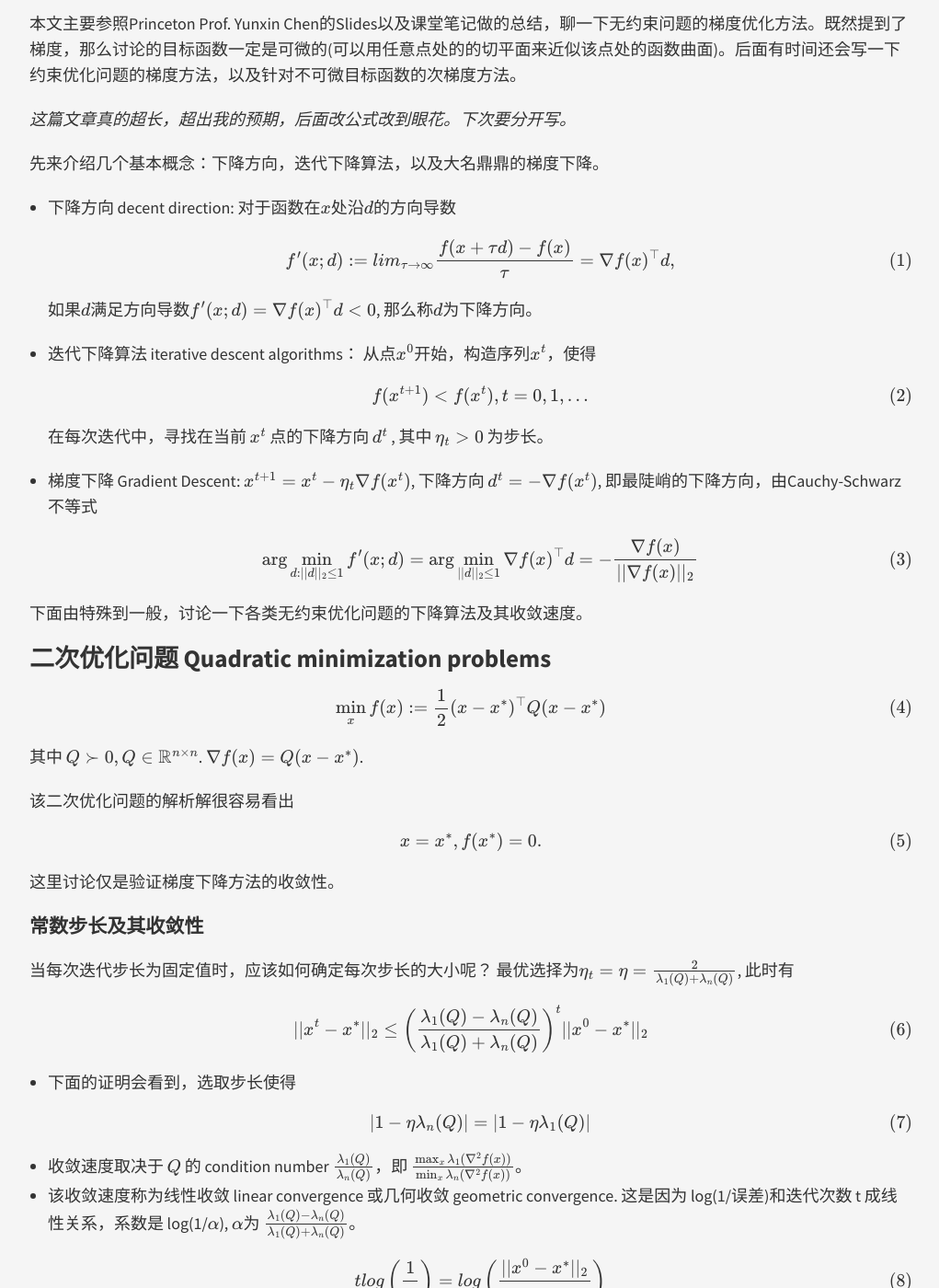
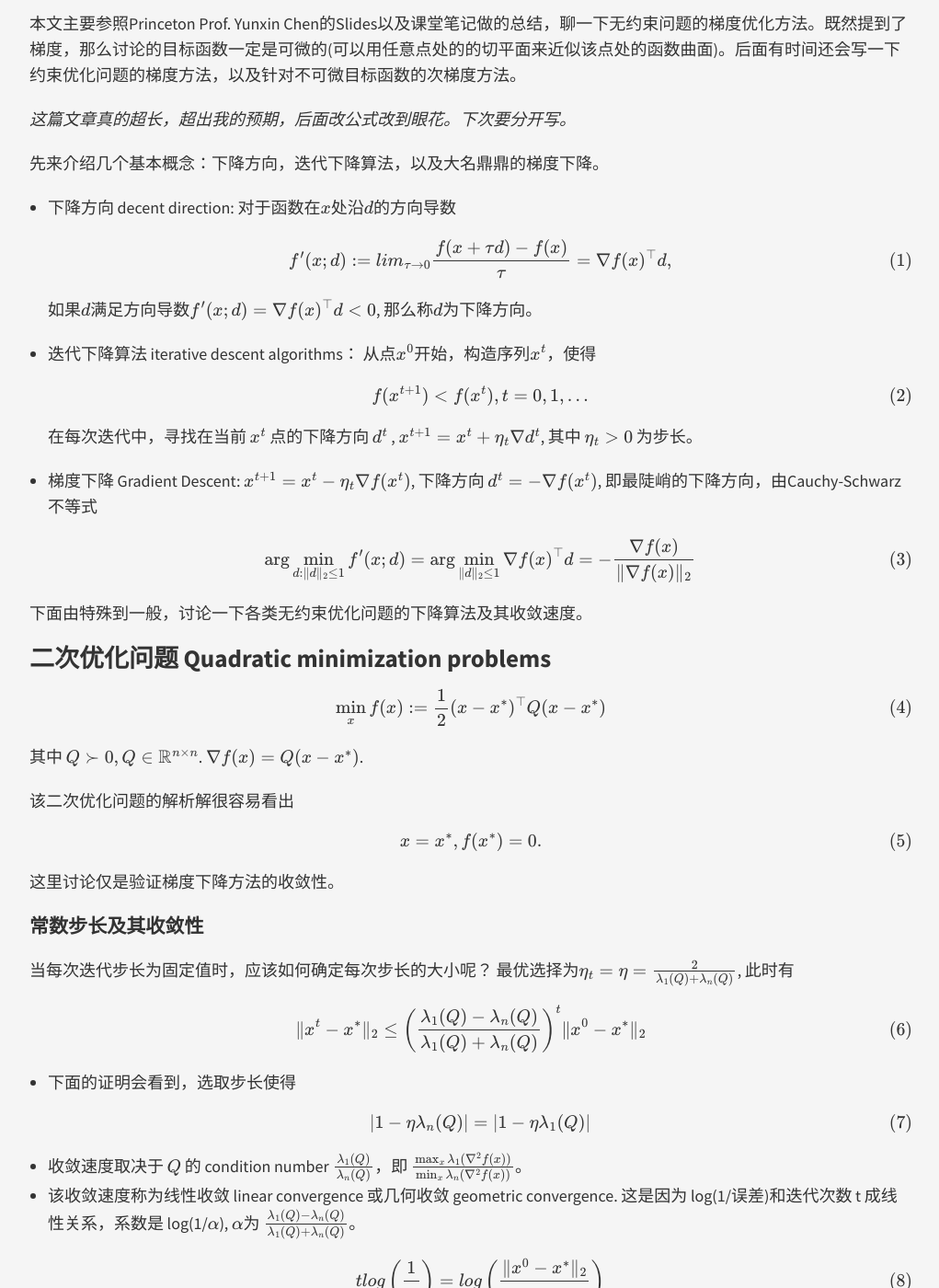
Before and after one commit to shellyyz/shellyyz.github.io, a Jekyll site: the page built from _posts/2019-06-03-无约束优化的梯度方法.md, in a window 1280 px wide and 1400 px high, scrolled down 986 px. Shown: the whole window at 92% size, without its empty margins (128-1149 px from the left). Built offline with Jekyll 4.4.1, drawn with Linux system fonts in a browser that asks for light colours; formulas are drawn with MathJax 3; comment, search, counter and statistics services are not loaded; some of the changed text lies outside the part shown.

Commit message:
Update 2019-06-03-无约束优化的梯度方法.md
to fix typos

```diff
--- a/_posts/2019-06-03-无约束优化的梯度方法.md
+++ b/_posts/2019-06-03-无约束优化的梯度方法.md
@@ -50,17 +50,17 @@
 
 * 下降方向 decent direction: 对于函数在$x$处沿$d$的方向导数
 
-  $$f'(x;d):=lim_{\tau \rightarrow \infty} \frac{f(x+\tau d)-f(x)}{\tau} = \nabla f(x)^{\top} d,$$
+  $$f'(x;d):=lim_{\tau \rightarrow 0} \frac{f(x+\tau d)-f(x)}{\tau} = \nabla f(x)^{\top} d,$$
 
   如果$d$满足方向导数$f'(x;d)=\nabla f(x)^{\top} d <0$, 那么称$d$为下降方向。
 * 迭代下降算法 iterative descent algorithms： 从点$x^0$开始，构造序列${x^t}$，使得
 
   $$f(x^{t+1})<f(x^{t}), t=0,1,...$$
 
-    在每次迭代中，寻找在当前 $x^t$ 点的下降方向 $d^t$ , 其中 $\eta_t>0$ 为步长。
+    在每次迭代中，寻找在当前 $x^t$ 点的下降方向 $d^t$ , $x^{t+1} = x^{t} + \eta_{t} \nabla d^t$, 其中 $\eta_{t} >0$ 为步长。
 * 梯度下降 Gradient Descent: $x^{t+1} = x^{t}-\eta_{t} \nabla f(x^t)$, 下降方向 $d^t=-\nabla f(x^t)$, 即最陡峭的下降方向，由Cauchy-Schwarz不等式
 
-  $$\arg \min_{d:||d||_2\le1}f'(x;d)= \arg \min_{||d||_2\le1}\nabla f(x)^{\top}d=-\frac{\nabla f(x)}{||\nabla f(x)||_2}$$
+  $$\arg \min_{d:\|d\|_2\le1}f'(x;d)= \arg \min_{\|d\|_2\le1}\nabla f(x)^{\top}d=-\frac{\nabla f(x)}{\|\nabla f(x)\|_2}$$
 
 下面由特殊到一般，讨论一下各类无约束优化问题的下降算法及其收敛速度。
 
@@ -81,7 +81,7 @@
 当每次迭代步长为固定值时，应该如何确定每次步长的大小呢？
 最优选择为$\eta_t = \eta=\frac{2}{\lambda_1(Q)+\lambda_n(Q)}$, 此时有
 
-$$||x^t-x^*||_2\le \left(\frac{\lambda_1(Q)-\lambda_n(Q)}{\lambda_1(Q)+\lambda_n(Q)}\right)^t ||x^0-x^*||_2$$
+$$\|x^t-x^*\|_2\le \left(\frac{\lambda_1(Q)-\lambda_n(Q)}{\lambda_1(Q)+\lambda_n(Q)}\right)^t \|x^0-x^*\|_2$$
 
 * 下面的证明会看到，选取步长使得
 
@@ -90,7 +90,7 @@
 * 收敛速度取决于 $Q$ 的 condition number $\frac{\lambda_{1}(Q)}{\lambda_{n}(Q)}$，即 $\frac{\max_{x}{\lambda_{1}(\nabla^{2} f(x))}}{\min_{x}{\lambda_{n}(\nabla^{2} f(x))}}$。
 * 该收敛速度称为线性收敛 linear convergence 或几何收敛 geometric convergence. 这是因为 log(1/误差)和迭代次数 t 成线性关系，系数是 log(1/$\alpha$), $\alpha$为 $\frac{\lambda_{1}(Q)-\lambda_{n}(Q)}{\lambda_{1}(Q)+\lambda_{n}(Q)}$。
 
-  $$t log\left(\frac{1}{\alpha}\right)=log\left(\frac{||x^0-x^*||_{2}}{\epsilon}\right)$$
+  $$t log\left(\frac{1}{\alpha}\right)=log\left(\frac{\|x^0-x^*\|_{2}}{\epsilon}\right)$$
 
 * Analysis: 想比较每次迭代后得到的结果和最优解的距离，先带入第t+1次GD迭代rule，
 
@@ -602,11 +602,11 @@
 
 没有强凸性时，研究收敛性往往用目标函数值
 
-$$|| f(x^{t})-f(x^{*})||$$
+$$\| f(x^{t})-f(x^{*})\|$$
 
 的收敛而不是最优解
 
-$$||x^{t}-x^{*}||$$
+$$\|x^{t}-x^{*}\|$$
 
 的收敛。举个例子，函数
 
```
